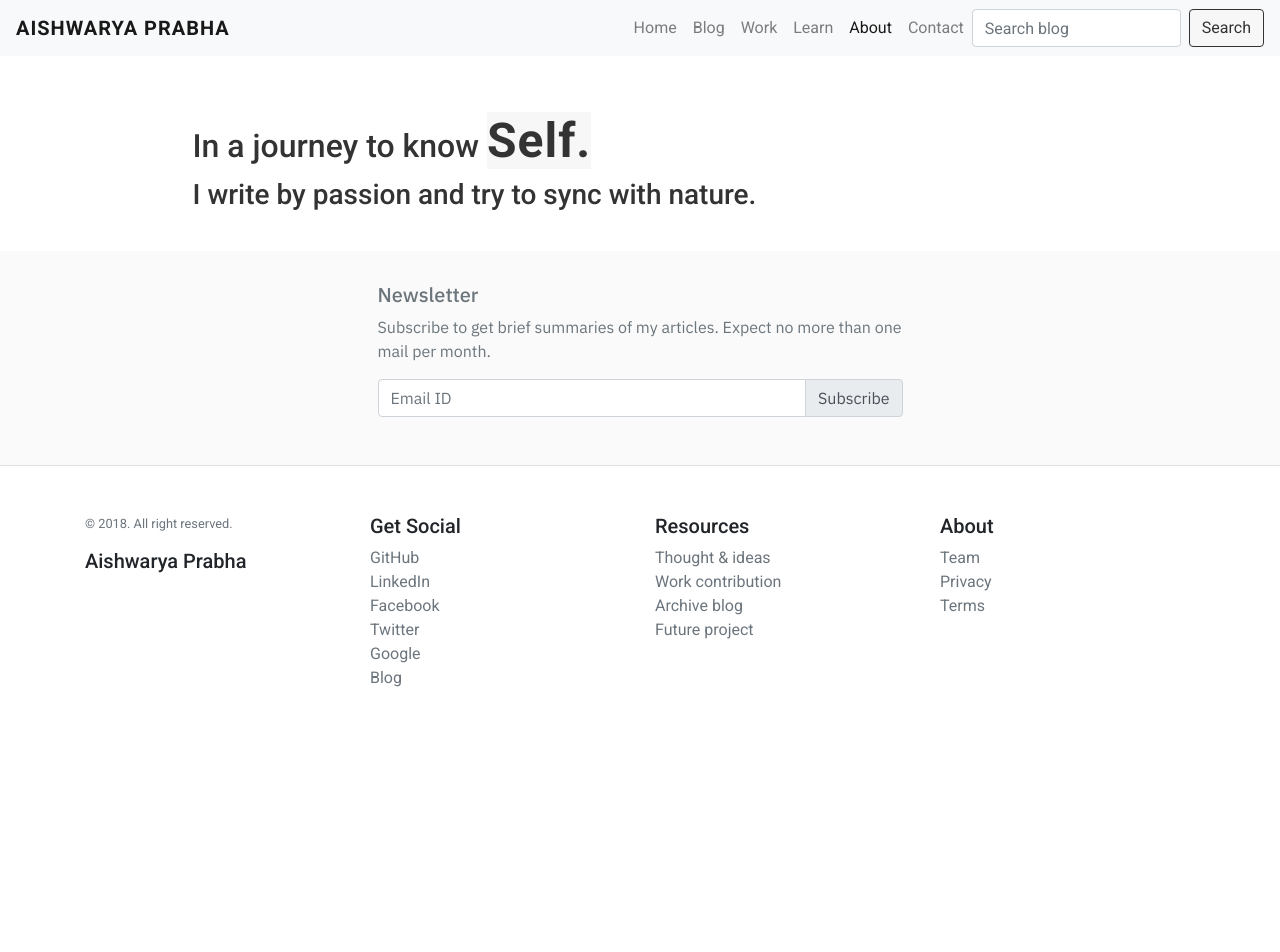
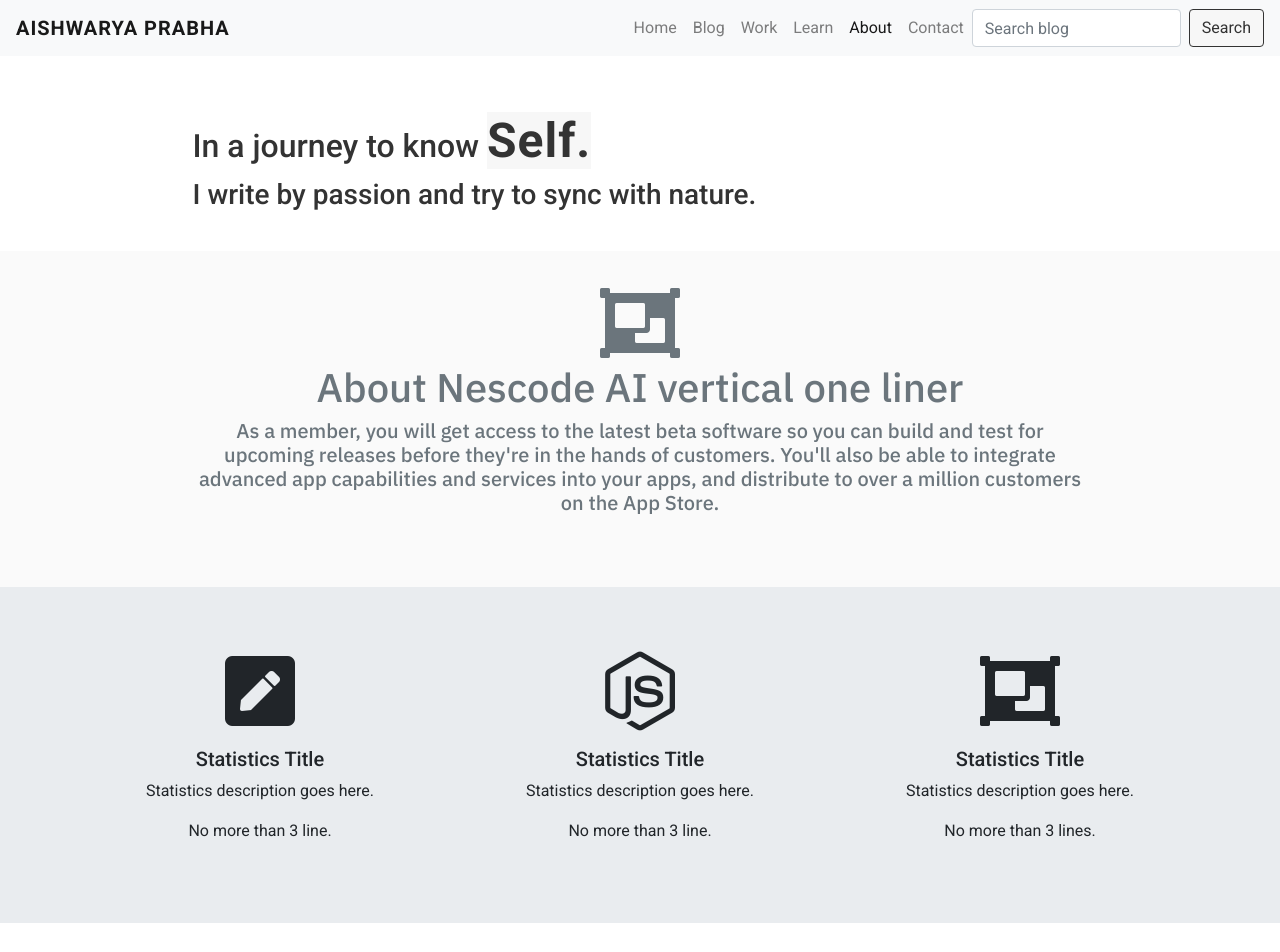
Before and after one commit to sunilsrikumar/blogfrontend, a plain HTML site: page about.html in a window 1280 px wide. Shown: the top 952 px of the page. Before the commit the page ends 800 px from the top, so only its background shows below. Drawn offline with nearby package versions, Linux system fonts and the light colour scheme.

Commit message:
[Update]About page

```diff
--- a/about.html
+++ b/about.html
@@ -71,6 +71,58 @@
       </div>
     </div> <!-- Container div -->
 
+<div class="content">
+      <div class="container text-center">
+         <div class="col-10 offset-1 intro-desc">
+            <i class="fas fas fa-object-group fa-5x"></i>
+            <h1> About Nescode AI vertical one liner </h1>
+             <h5>As a member, you will get access to the latest beta software so you can build and test for upcoming releases before they're in the hands of customers. You'll also be able to integrate advanced app capabilities and services into your apps, and distribute to over a million customers on the App Store.</h5>
+         </div>
+      </div> <!-- Container div -->
+    </div>
+
+    <div class="jumbotron jumbotron-fluid">
+       <div class="container">
+        <div class="row">
+         <div class="col-sm">
+          <div class="expertise-block text-center">
+            <i class="fas fa-pen-square fa-5x"></i>
+            <div class="heading-desc">
+             <h5>Statistics Title</h5>
+             <p>Statistics description goes here.</p>
+             <p>No more than 3 line.</p>
+            </div>
+          </div>
+         </div>
+
+         <div class="col-sm">
+          <div class="expertise-block text-center">
+            <i class="fab fa-node-js fa-5x"></i>
+            <div class="heading-desc">
+              <h5>Statistics Title</h5>
+              <p>Statistics description goes here.</p>
+              <p>No more than 3 line.</p>
+            </div>
+          </div>
+         </div>
+
+        <div class="col-sm">
+          <div class="expertise-block text-center">
+            <i class="fas fas fa-object-group fa-5x"></i>
+            <div class="heading-desc">
+              <h5>Statistics Title</h5>
+              <p>Statistics description goes here.</p>
+              <p>No more than 3 lines.</p>
+            </div>
+          </div>
+        </div>
+
+
+      </div>
+     </div>
+    </div>
+
+
 
   <!-- Newsletter -->
   <div class="content">
```
